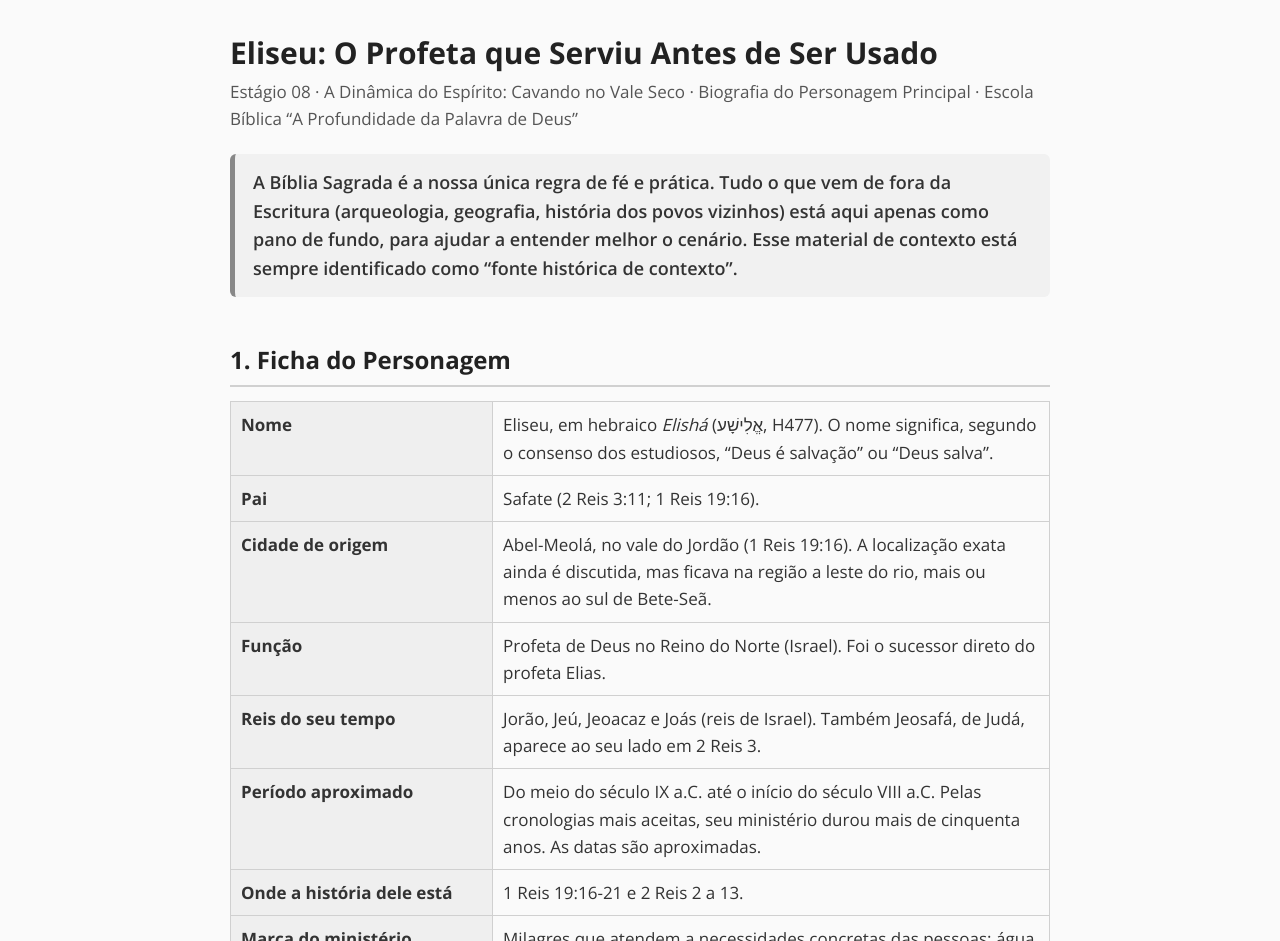
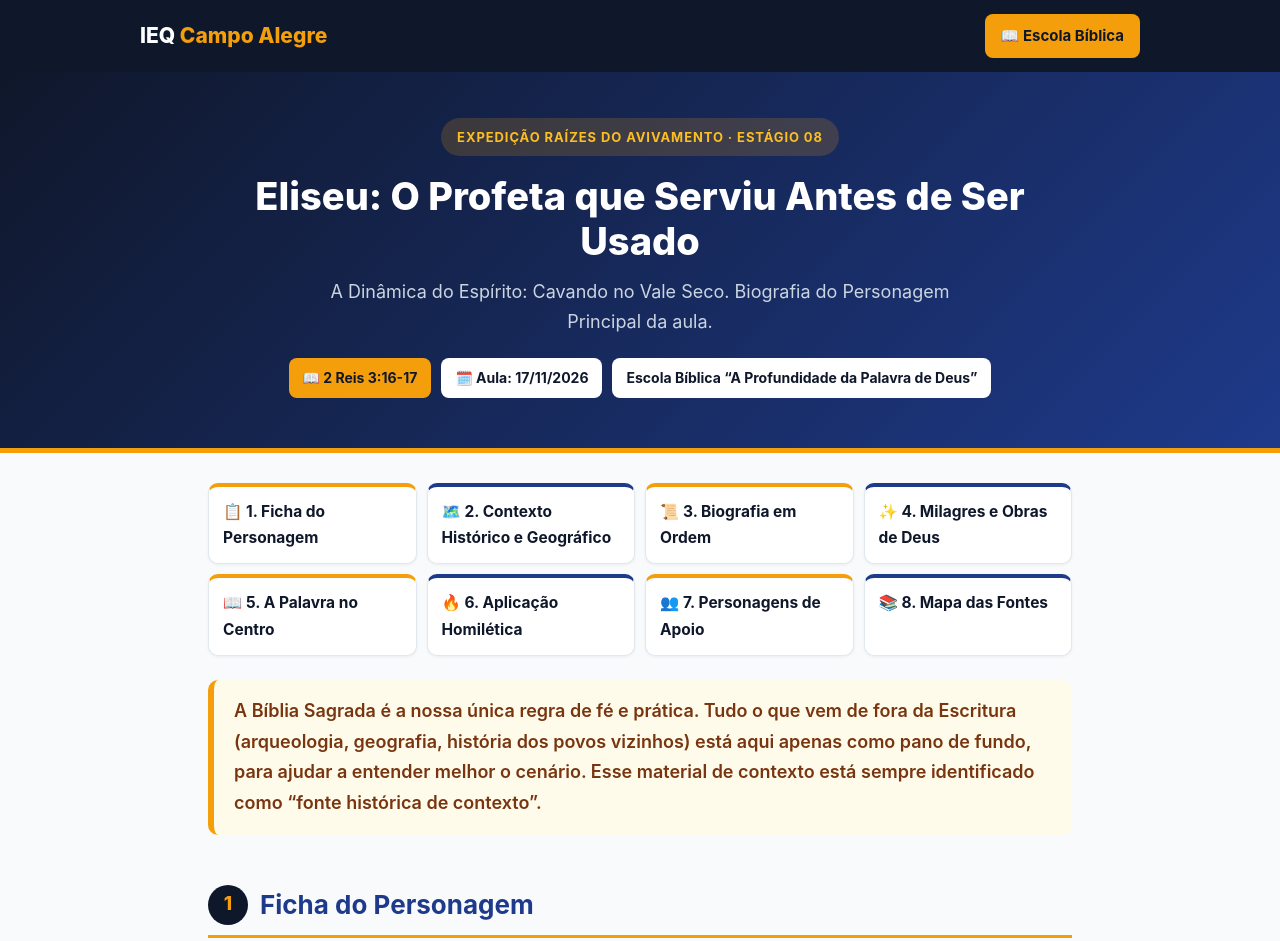
Before and after one commit to oficialclaudineilopes/ieqcampoalegre, a plain HTML site: page biografia/biografiaeliseu.html in a window 1280 px wide. Shown: the top 941 px of the page. Drawn offline with nearby package versions, Linux system fonts and the light colour scheme.

Commit message:
Refactor HTML structure and styles for biografiaeliseu

```diff
--- a/biografia/biografiaeliseu.html
+++ b/biografia/biografiaeliseu.html
@@ -6,36 +6,87 @@
 <title>Estágio 08 – Biografia de Eliseu</title>
 <link href="https://fonts.googleapis.com/css2?family=Open+Sans:wght@400;600;700&display=swap" rel="stylesheet">
 <style>
-  body { font-family: 'Open Sans', Roboto, Arial, sans-serif; font-size: 18px; line-height: 1.6; background: #FAFAFA; color: #333333; margin: 0; padding: 0; }
-  .pagina { max-width: 820px; margin: 0 auto; padding: 24px 18px 60px 18px; }
-  h1 { font-size: 30px; line-height: 1.25; margin: 10px 0 6px 0; color: #222; }
-  h2 { font-size: 24px; margin: 44px 0 12px 0; padding-bottom: 6px; border-bottom: 2px solid #d0d0d0; color: #222; }
-  h3 { font-size: 20px; margin: 28px 0 8px 0; color: #222; }
-  p { margin: 0 0 14px 0; text-align: left; }
-  .subtitulo { font-size: 17px; color: #555; margin-bottom: 22px; }
-  .caixa { background: #ffffff; border: 1px solid #d6d6d6; border-radius: 8px; padding: 16px 18px; margin: 18px 0; }
-  .caixa-destaque { background: #f1f1f1; border-left: 5px solid #888; border-radius: 6px; padding: 14px 18px; margin: 18px 0; font-weight: 600; }
-  table { width: 100%; border-collapse: collapse; margin: 14px 0; font-size: 17px; }
-  th, td { border: 1px solid #d0d0d0; padding: 9px 10px; text-align: left; vertical-align: top; }
-  th { background: #efefef; width: 32%; }
-  ul, ol { margin: 0 0 14px 0; padding-left: 24px; }
-  li { margin-bottom: 8px; }
-  .fonte { font-size: 15px; color: #555; font-style: italic; }
-  .tabela-milagres th { width: auto; }
-  @media print { body { background: #fff; } .caixa, .caixa-destaque, table, tr { page-break-inside: avoid; } @page { size: A4; margin: 2cm; } }
+  :root{--navy:#0f172a;--blue:#1e3a8a;--amber:#f59e0b;--amber-soft:#fffbeb;--bg:#f8fafc;--txt:#334155;--line:#e2e8f0}
+  *{box-sizing:border-box}
+  html{scroll-behavior:smooth}
+  body{font-family:'Inter','Segoe UI',Roboto,Arial,sans-serif;font-size:18px;line-height:1.7;background:var(--bg);color:var(--txt);margin:0}
+  .topbar{background:var(--navy);padding:14px 18px}
+  .topbar-in{max-width:1000px;margin:0 auto;display:flex;justify-content:space-between;align-items:center;gap:12px;flex-wrap:wrap}
+  .logo{color:#fff;font-weight:800;font-size:21px}
+  .logo span{color:var(--amber)}
+  .btn-esc{background:var(--amber);color:var(--navy);font-weight:700;font-size:15px;padding:9px 16px;border-radius:8px;text-decoration:none}
+  .hero{background:linear-gradient(135deg,#0f172a 0%,#1e3a8a 100%);border-bottom:5px solid var(--amber);padding:46px 18px 50px;text-align:center}
+  .hero-in{max-width:820px;margin:0 auto}
+  .pill{display:inline-block;background:rgba(245,158,11,.18);color:#fbbf24;font-weight:700;font-size:13px;letter-spacing:.07em;text-transform:uppercase;padding:8px 16px;border-radius:999px}
+  .hero h1{color:#fff;font-size:38px;line-height:1.2;margin:18px 0 12px;font-weight:800}
+  .hero p{color:#cbd5e1;font-size:18px;margin:0 auto 20px;max-width:680px;text-align:center}
+  .chips{display:flex;gap:10px;justify-content:center;flex-wrap:wrap}
+  .chip{background:#fff;color:var(--navy);font-weight:700;font-size:14px;padding:8px 14px;border-radius:8px}
+  .chip.am{background:var(--amber)}
+  .pagina{max-width:900px;margin:0 auto;padding:30px 18px 50px}
+  .sumario{display:grid;grid-template-columns:repeat(auto-fit,minmax(200px,1fr));gap:10px;margin:0 0 24px}
+  .sumario a{background:#fff;border:1px solid var(--line);border-top:4px solid var(--amber);border-radius:10px;padding:12px 14px;text-decoration:none;color:var(--navy);font-weight:700;font-size:15.5px;box-shadow:0 1px 3px rgba(15,23,42,.06)}
+  .sumario a:nth-child(even){border-top-color:var(--blue)}
+  h2{font-size:26px;line-height:1.3;color:var(--blue);margin:50px 0 16px;padding-bottom:10px;border-bottom:3px solid var(--amber);display:flex;align-items:center;gap:12px;scroll-margin-top:12px}
+  .num{flex:0 0 auto;width:40px;height:40px;border-radius:50%;background:var(--navy);color:var(--amber);display:inline-flex;align-items:center;justify-content:center;font-size:19px;font-weight:800}
+  h3{font-size:20px;line-height:1.35;color:var(--blue);margin:30px 0 10px;padding-left:14px;border-left:5px solid var(--amber)}
+  p{margin:0 0 15px 0;text-align:left}
+  b{color:var(--navy)}
+  .caixa-destaque{background:var(--amber-soft);border-left:6px solid var(--amber);border-radius:10px;padding:16px 20px;margin:22px 0;font-weight:600;color:#78350f}
+  .rolagem{overflow-x:auto;margin:16px 0}
+  table{width:100%;border-collapse:separate;border-spacing:0;border:1px solid var(--line);border-radius:10px;overflow:hidden;background:#fff;font-size:16.5px;line-height:1.5}
+  th,td{padding:11px 13px;text-align:left;vertical-align:top;border-bottom:1px solid var(--line)}
+  tr:last-child th,tr:last-child td{border-bottom:none}
+  th{background:#eff6ff;color:var(--blue);width:30%}
+  .tabela-milagres th{background:var(--blue);color:#fff;width:auto}
+  .tabela-milagres tr:nth-child(even) td{background:#f8fafc}
+  ul,ol{margin:0 0 16px 0;padding-left:24px}
+  li{margin-bottom:9px}
+  li::marker{color:var(--amber)}
+  ul.cartoes{list-style:none;padding:0}
+  ul.cartoes li{background:#fff;border:1px solid var(--line);border-left:5px solid var(--blue);border-radius:10px;padding:13px 16px;margin-bottom:12px;box-shadow:0 1px 3px rgba(15,23,42,.05)}
+  ul.cartoes li:nth-child(even){border-left-color:var(--amber)}
+  .fonte{font-size:15px;color:#64748b;font-style:italic}
+  footer{background:var(--navy);border-top:5px solid var(--amber);color:#cbd5e1;text-align:center;padding:26px 18px;font-size:15px;line-height:1.6}
+  footer b{color:var(--amber)}
+  @media (max-width:600px){body{font-size:17px}.hero h1{font-size:28px}h2{font-size:22px}}
+  @media print{
+    @page{size:A4;margin:1.6cm}
+    body{background:#fff;-webkit-print-color-adjust:exact;print-color-adjust:exact}
+    .btn-esc,.sumario{display:none}
+    table,.caixa-destaque,ul.cartoes li,h2,h3{page-break-inside:avoid}
+    h2,h3{page-break-after:avoid}
+  }
 </style>
 </head>
 <body>
+<div class="topbar"><div class="topbar-in">
+  <div class="logo">IEQ <span>Campo Alegre</span></div>
+  <a class="btn-esc" href="https://oficialclaudineilopes.github.io/ieqcampoalegre/">📖 Escola Bíblica</a>
+</div></div>
+<section class="hero"><div class="hero-in">
+  <span class="pill">Expedição Raízes do Avivamento · Estágio 08</span>
+  <h1>Eliseu: O Profeta que Serviu Antes de Ser Usado</h1>
+  <p>A Dinâmica do Espírito: Cavando no Vale Seco. Biografia do Personagem Principal da aula.</p>
+  <div class="chips"><span class="chip am">📖 2 Reis 3:16-17</span><span class="chip">🗓️ Aula: 17/11/2026</span><span class="chip">Escola Bíblica “A Profundidade da Palavra de Deus”</span></div>
+</div></section>
 <div class="pagina">
-
-<h1>Eliseu: O Profeta que Serviu Antes de Ser Usado</h1>
-<p class="subtitulo">Estágio 08 · A Dinâmica do Espírito: Cavando no Vale Seco · Biografia do Personagem Principal · Escola Bíblica “A Profundidade da Palavra de Deus”</p>
+<nav class="sumario">
+  <a href="#s1">📋 1. Ficha do Personagem</a>
+  <a href="#s2">🗺️ 2. Contexto Histórico e Geográfico</a>
+  <a href="#s3">📜 3. Biografia em Ordem</a>
+  <a href="#s4">✨ 4. Milagres e Obras de Deus</a>
+  <a href="#s5">📖 5. A Palavra no Centro</a>
+  <a href="#s6">🔥 6. Aplicação Homilética</a>
+  <a href="#s7">👥 7. Personagens de Apoio</a>
+  <a href="#s8">📚 8. Mapa das Fontes</a>
+</nav>
 
 <div class="caixa-destaque">A Bíblia Sagrada é a nossa única regra de fé e prática. Tudo o que vem de fora da Escritura (arqueologia, geografia, história dos povos vizinhos) está aqui apenas como pano de fundo, para ajudar a entender melhor o cenário. Esse material de contexto está sempre identificado como “fonte histórica de contexto”.</div>
 
 <!-- ============ 1 ============ -->
-<h2>1. Ficha do Personagem</h2>
-<table>
+<h2 id="s1"><span class="num">1</span><span>Ficha do Personagem</span></h2>
+<div class="rolagem"><table>
   <tr><th>Nome</th><td>Eliseu, em hebraico <i>Elishá</i> (אֱלִישָׁע, H477). O nome significa, segundo o consenso dos estudiosos, “Deus é salvação” ou “Deus salva”.</td></tr>
   <tr><th>Pai</th><td>Safate (2 Reis 3:11; 1 Reis 19:16).</td></tr>
   <tr><th>Cidade de origem</th><td>Abel-Meolá, no vale do Jordão (1 Reis 19:16). A localização exata ainda é discutida, mas ficava na região a leste do rio, mais ou menos ao sul de Bete-Seã.</td></tr>
@@ -45,17 +96,17 @@
   <tr><th>Onde a história dele está</th><td>1 Reis 19:16-21 e 2 Reis 2 a 13.</td></tr>
   <tr><th>Marca do ministério</th><td>Milagres que atendem a necessidades concretas das pessoas: água, comida, saúde, família, proteção. Sempre depois de uma Palavra dita por Deus.</td></tr>
   <tr><th>Ligação com este Estágio</th><td>2 Reis 3:16-17: a ordem de cavar covas num vale seco, com a promessa de água sem vento e sem chuva.</td></tr>
-</table>
+</table></div>
 
 <!-- ============ 2 ============ -->
-<h2>2. Contexto Histórico e Geográfico</h2>
+<h2 id="s2"><span class="num">2</span><span>Contexto Histórico e Geográfico</span></h2>
 
 <h3>O Reino do Norte: um povo dividido e longe de Deus</h3>
 <p>Depois da morte do rei Salomão, o povo de Deus se dividiu em dois reinos: Judá, ao sul, e Israel, ao norte. O Reino do Norte tinha a cidade de Samaria como capital, fundada pelo rei Onri e embelezada por seu filho Acabe. No tempo de Acabe e de sua esposa Jezabel, a adoração a Baal tomou conta da vida do reino. Foi nesse cenário que Deus levantou Elias, e depois Eliseu.</p>
 <p>É importante entender uma coisa: Eliseu não nasceu num tempo de avivamento. Ele serviu a Deus em meio a reis fracos, povo desanimado e inimigos poderosos em volta. É justamente por isso que a história dele fala tão de perto com quem vive tempos difíceis na fé.</p>
 
 <h3>O que a arqueologia mostra (fonte histórica de contexto)</h3>
-<ul>
+<ul class="cartoes">
   <li><b>A Estela de Mesa (ou Pedra Moabita).</b> Foi encontrada em 1868, na antiga cidade de Dibom, na atual Jordânia, e hoje está no Museu do Louvre, em Paris. É uma pedra de basalto com uma inscrição do rei Mesa, de Moabe. Ele conta que o rei Onri, de Israel, oprimiu Moabe, e que ele, Mesa, se libertou desse domínio. Isso combina com o que a Bíblia diz em 2 Reis 3:4-5: Mesa criava ovelhas e pagava pesado tributo a Israel, e se revoltou depois da morte de Acabe. A inscrição ainda cita o nome do Deus de Israel, o que mostra que o povo vizinho conhecia o Senhor. É uma das provas históricas mais fortes de que a narrativa de 2 Reis fala de fatos reais.</li>
   <li><b>O Obelisco Negro de Salmaneser III.</b> É uma pedra do rei da Assíria, hoje no Museu Britânico. Mostra um rei de Israel (a leitura mais comum é Jeú, ou um enviado dele) se curvando para pagar tributo. É um registro de fora da Bíblia que confirma a pressão da Assíria sobre Israel naquele período.</li>
   <li><b>Os marfins de Samaria.</b> Escavações na colina de Samaria acharam pequenas placas de marfim entalhado que decoravam móveis e paredes de palácios. Elas combinam com a imagem que a Bíblia faz do luxo da casa de Acabe (1 Reis 22:39). Lembram que, enquanto a elite vivia bem, o povo comum sofria e muitas viúvas passavam necessidade, como a que Eliseu ajudou.</li>
@@ -63,7 +114,7 @@
 </ul>
 
 <h3>A ponte geográfica: onde tudo aconteceu hoje</h3>
-<ul>
+<ul class="cartoes">
   <li><b>Vale do Jordão e Abel-Meolá.</b> A terra natal de Eliseu fica no vale do rio Jordão, uma das regiões mais baixas da Terra. O clima ali é quente e seco boa parte do ano, mas o vale é fértil por causa do rio. Hoje a região está entre Israel e a Jordânia.</li>
   <li><b>Gilgal, Betel, Jericó e o Jordão.</b> Em 2 Reis 2, Elias e Eliseu fazem uma caminhada por esses lugares. Betel, hoje perto de Ramala, na Cisjordânia, fica a mais de 800 metros acima do nível do mar. Jericó, hoje a cidade de Ariha, fica a mais de 200 metros abaixo do nível do mar. É uma descida de mais de mil metros em poucas dezenas de quilômetros, por terreno áspero e seco.</li>
   <li><b>O deserto de Edom (2 Reis 3).</b> Os três reis partiram rumo ao sul para atacar Moabe. Eles deram a volta pelo deserto de Edom e andaram sete dias (3:9). Essa região fica a sudeste do Mar Morto, hoje no sul da Jordânia, com uvadis (vales secos que só enchem quando chove longe dali) e solo pedregoso. A identificação exata do vale do milagre não é certa. O mais importante é o que o texto mostra: ali estava a água que faltava, e a água apareceu de forma que ninguém esperava.</li>
@@ -74,7 +125,7 @@
 </ul>
 
 <!-- ============ 3 ============ -->
-<h2>3. Biografia em Ordem Cronológica</h2>
+<h2 id="s3"><span class="num">3</span><span>Biografia em Ordem Cronológica</span></h2>
 
 <h3>3.1. O chamado: um homem comum que deixou tudo (1 Reis 19:16-21)</h3>
 <p>Deus mandou Elias ungir Eliseu como profeta em seu lugar. Elias o encontrou trabalhando na terra, junto com doze juntas de bois. O jeito de Elias chamá-lo foi simples e forte: passou perto dele e lançou sobre ele a sua capa. A palavra hebraica usada é <i>adderet</i> (אַדֶּרֶת, H155), um manto de pelos, que era sinal de ofício de profeta. Eliseu entendeu na hora o que aquilo significava.</p>
@@ -133,9 +184,9 @@
 <p>Eliseu morreu e foi sepultado. Algum tempo depois, um grupo que enterrava um homem viu bandidos moabitas chegando, e jogou o corpo na sepultura de Eliseu. Quando o morto tocou os ossos de Eliseu, ele reviveu e se levantou. O poder de Deus que operou em Eliseu vivo continuou mesmo depois da sua morte.</p>
 
 <!-- ============ 4 ============ -->
-<h2>4. Os Milagres e Obras de Deus</h2>
+<h2 id="s4"><span class="num">4</span><span>Os Milagres e Obras de Deus</span></h2>
 <p>A Bíblia registra um grande número de milagres no ministério de Eliseu. Vale notar que todos eles são obras de Deus, e Eliseu foi o instrumento. A lista abaixo mostra cada um, com a necessidade que atendeu.</p>
-<table class="tabela-milagres">
+<div class="rolagem"><table class="tabela-milagres">
   <tr><th>Passagem</th><th>O que aconteceu</th><th>Necessidade atendida</th></tr>
   <tr><td>2 Reis 2:13-14</td><td>O Jordão se abre diante de Eliseu</td><td>Confirmação de que Deus estava com ele</td></tr>
   <tr><td>2 Reis 2:19-22</td><td>As águas de Jericó são curadas com sal</td><td>Saúde e sustento de uma cidade</td></tr>
@@ -150,11 +201,11 @@
   <tr><td>2 Reis 6:8-23</td><td>Os olhos do servo são abertos; os soldados são cegados e depois alimentados</td><td>Proteção e paz</td></tr>
   <tr><td>2 Reis 6:24 – 7:20</td><td>Fome acaba em Samaria, o inimigo foge</td><td>Sobrevivência de uma cidade cercada</td></tr>
   <tr><td>2 Reis 13:20-21</td><td>Um morto revive ao tocar os ossos de Eliseu</td><td>O poder de Deus além da morte</td></tr>
-</table>
+</table></div>
 <p>Olhando a lista, algo chama atenção: a maioria dos milagres de Eliseu não foi espetáculo. Foram milagres de sustento, de casa, de saúde, de família, de proteção. Eram sinais para gente comum, de um Deus que enxerga as necessidades do dia a dia.</p>
 
 <!-- ============ 5 ============ -->
-<h2>5. A Palavra no Centro do Avivamento</h2>
+<h2 id="s5"><span class="num">5</span><span>A Palavra no Centro do Avivamento</span></h2>
 <p>Em todos esses relatos, uma coisa vem sempre antes do milagre: <b>a Palavra de Deus</b>. Eliseu não fazia milagre por conta própria nem por técnica. Em quase todos os casos, aparece a expressão “assim diz o Senhor” ou uma ordem dada por Deus que precisa ser obedecida.</p>
 <ul>
   <li>No vale seco, a Palavra mandou cavar covas antes da água aparecer (2 Reis 3:16).</li>
@@ -167,7 +218,7 @@
 <div class="caixa-destaque">Resumo do Estágio: a Palavra de Deus pediu ação (cavar). O povo obedeceu sem ver nada. O Espírito supriu de um jeito silencioso. E a água veio.</div>
 
 <!-- ============ 6 ============ -->
-<h2>6. Aplicação Homilética</h2>
+<h2 id="s6"><span class="num">6</span><span>Aplicação Homilética</span></h2>
 
 <h3>Ponto 1 · O serviço fiel prepara o chamado</h3>
 <p>Quando os reis precisaram de um profeta, a recomendação veio de forma simples: Eliseu era aquele que serviu a Elias. Ninguém falou de seus milagres naquela hora, porque ele ainda não os tinha feito. Falaram do seu serviço. Esse serviço, feito durante anos, sem aplauso, foi a preparação.</p>
@@ -184,8 +235,8 @@
 <div class="caixa-destaque">Aplicação final: continue cavando. A promessa de Deus vale para o vale seco da sua vida, seja no casamento, na família, na saúde, no cuidado com pais idosos ou na vida de oração. O Espírito Santo não precisa de barulho para cumprir o que prometeu.</div>
 
 <!-- ============ 7 ============ -->
-<h2>7. Personagens de Apoio</h2>
-<ul>
+<h2 id="s7"><span class="num">7</span><span>Personagens de Apoio</span></h2>
+<ul class="cartoes">
   <li><b>Jeosafá, rei de Judá.</b> Rei que, em geral, buscava ao Senhor (1 Reis 22:41-43; 2 Crônicas 17 a 20). Em 2 Reis 3, foi ele que perguntou pelo profeta do Senhor, enquanto os outros reis só olhavam o problema. Mostra a importância de ter pessoas que, na hora da crise, perguntam: “Onde está a voz de Deus?”. Ao mesmo tempo, sua aliança com o reino do Norte mostra que ele nem sempre acertava nas companhias.</li>
   <li><b>Jorão, rei de Israel.</b> Filho de Acabe. Fez o que era mau, embora tenha removido um monumento a Baal (2 Reis 3:1-3). Na crise, reagiu com desespero e culpou Deus (3:10). Mostra o perigo de ser religioso por fora e não confiar no Senhor por dentro.</li>
   <li><b>O rei de Edom.</b> Rei de um povo vizinho de Israel e Judá, que se juntou à expedição (2 Reis 3:9). A Bíblia não dá o nome dele. Ele estava no meio da mesma sede e da mesma promessa. A bênção de Deus, naquele dia, alcançou também quem estava ali junto.</li>
@@ -198,7 +249,7 @@
 </ul>
 
 <!-- ============ 8 ============ -->
-<h2>8. Mapa das Fontes</h2>
+<h2 id="s8"><span class="num">8</span><span>Mapa das Fontes</span></h2>
 <p><b>Fonte principal e única regra de fé:</b></p>
 <ul>
   <li>A Bíblia Sagrada: 1 Reis 19:16-21; 2 Reis 2 a 9; 2 Reis 13:14-21; Deuteronômio 21:17.</li>
@@ -217,5 +268,6 @@
 <p class="fonte">Observação: as datas e as localizações citadas seguem o consenso geral dos estudiosos e, quando há discussão (como a localização exata de Abel-Meolá e do vale de 2 Reis 3), isso foi dito no texto. Para aprofundar, consulte sempre a Bíblia primeiro e depois os comentários indicados.</p>
 
 </div>
+<footer><b>Escola Bíblica “A Profundidade da Palavra de Deus”</b><br>IEQ Campo Alegre · Igreja do Evangelho Quadrangular<br>Terças-feiras, às 20h00 · Condutor: Claudinei Lopes</footer>
 </body>
 </html>
```
